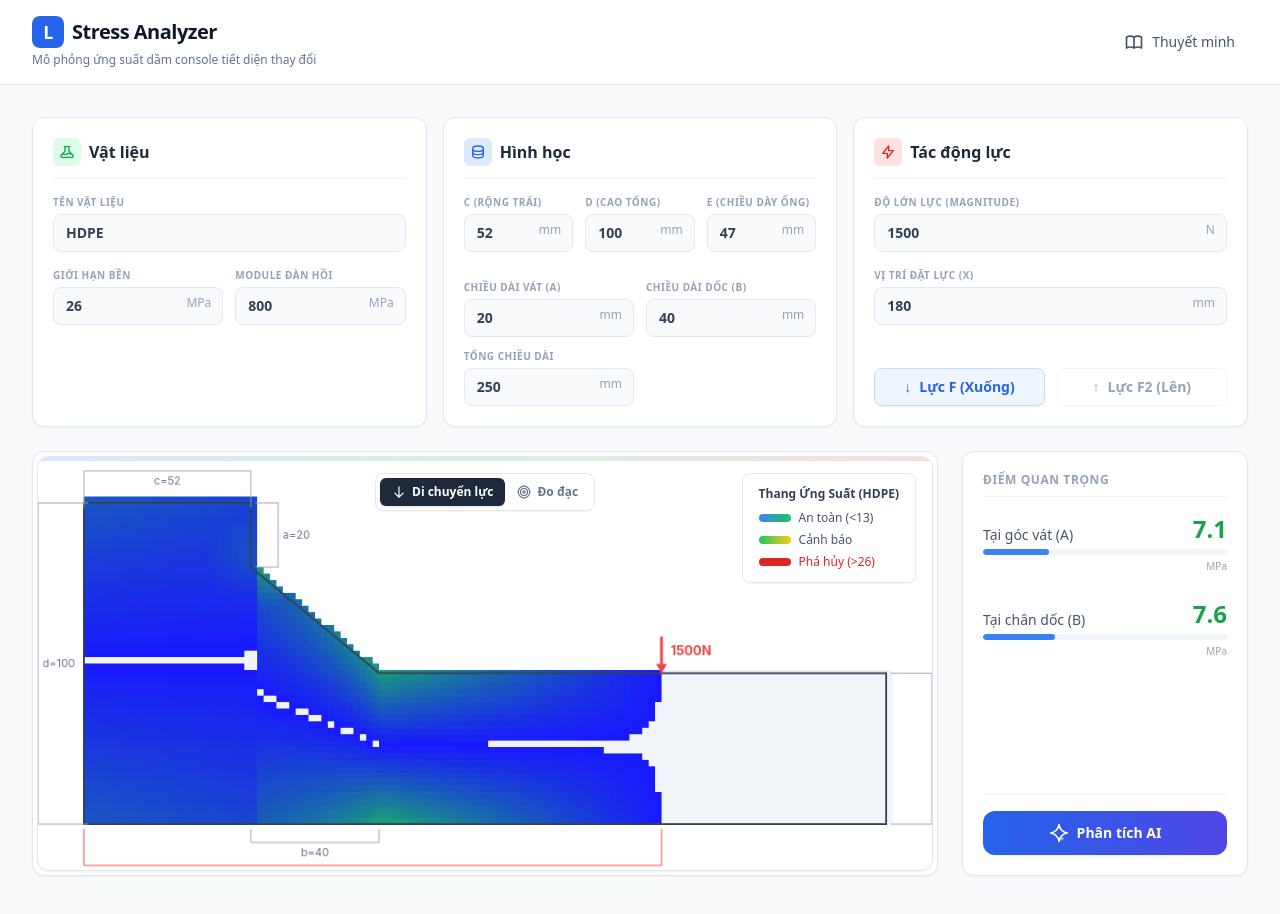
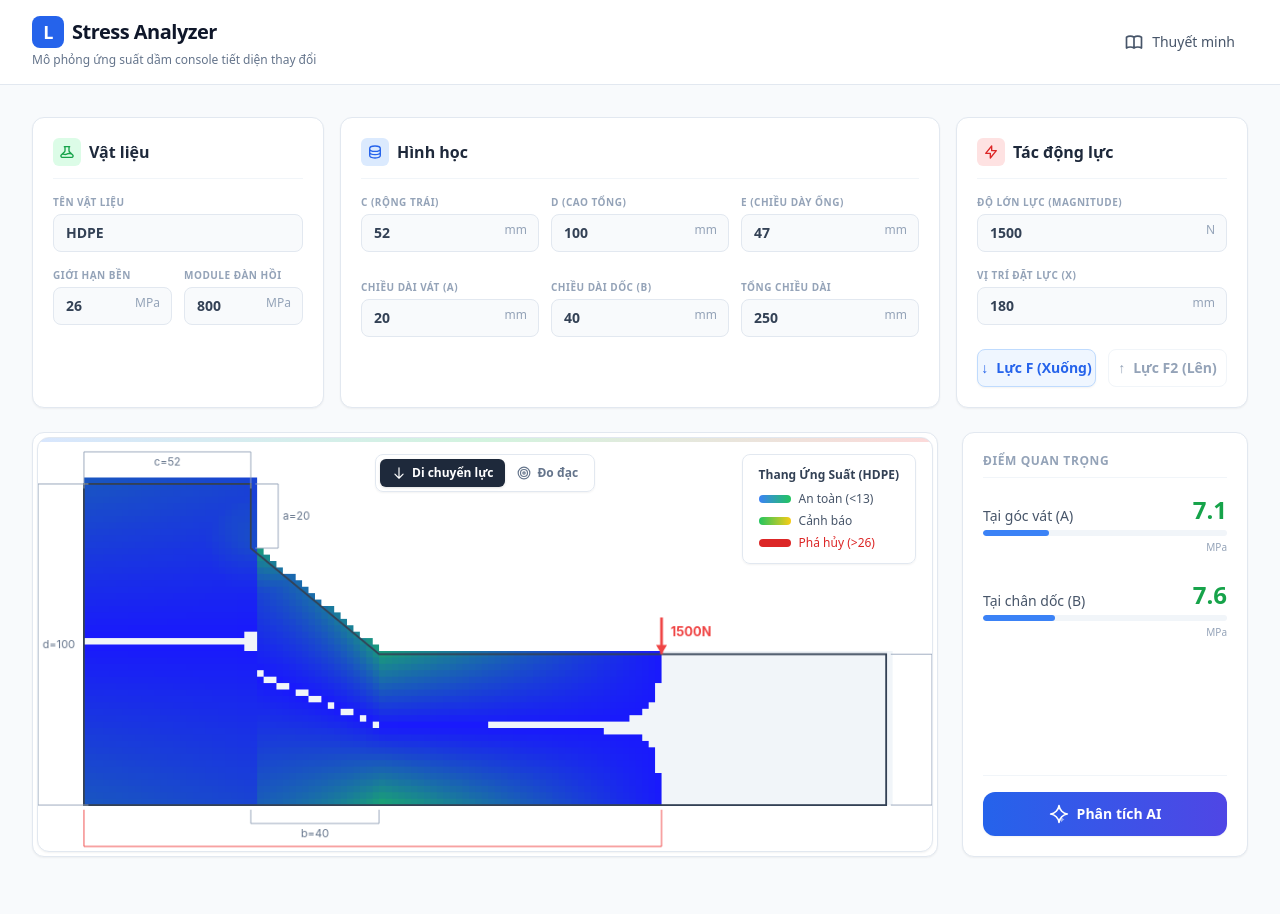
Before and after one commit to OceanHpCK/stress-analysis, a React (Vite) app: page / in a window 1280 px wide. Shown: the top 914 px of the page. Built offline with nearby package versions, Linux system fonts and the light colour scheme.

Commit message:
Improve layout: Geometry section spans 2 cols, align inputs in 3-column grid

```diff
--- a/components/Controls.tsx
+++ b/components/Controls.tsx
@@ -66,7 +66,7 @@ const Controls: React.FC<Props> = ({
   };
 
   return (
-    <div className="grid grid-cols-1 md:grid-cols-3 gap-4 mb-6">
+    <div className="grid grid-cols-1 md:grid-cols-4 gap-4 mb-6">
 
       {/* 1. Material Configuration */}
       <div className="bg-white p-5 rounded-xl border border-slate-200 shadow-sm flex flex-col gap-4">
@@ -96,8 +96,8 @@ const Controls: React.FC<Props> = ({
         </div>
       </div>
 
-      {/* 2. Geometry Configuration */}
-      <div className="bg-white p-5 rounded-xl border border-slate-200 shadow-sm flex flex-col gap-4">
+      {/* 2. Geometry Configuration - Chiếm 2 cột */}
+      <div className="md:col-span-2 bg-white p-5 rounded-xl border border-slate-200 shadow-sm flex flex-col gap-4">
         <div className="flex items-center gap-2 border-b border-slate-100 pb-3">
           <div className="p-1.5 bg-blue-100 rounded-md">
             <svg className="w-4 h-4 text-blue-600" fill="none" viewBox="0 0 24 24" stroke="currentColor">
@@ -112,7 +112,7 @@ const Controls: React.FC<Props> = ({
           <InputGroup label="d (Cao tổng)" value={dims.totalHeight} unit="mm" onChange={(v) => handleDimChange('totalHeight', v)} />
           <InputGroup label="e (Chiều dày ống)" value={dims.endHeight} unit="mm" onChange={(v) => handleDimChange('endHeight', v)} />
         </div>
-        <div className="grid grid-cols-2 gap-3">
+        <div className="grid grid-cols-3 gap-3">
           <InputGroup label="Chiều dài vát (a)" value={dims.a} unit="mm" onChange={(v) => handleDimChange('a', v)} />
           <InputGroup label="Chiều dài dốc (b)" value={dims.b} unit="mm" onChange={(v) => handleDimChange('b', v)} />
           <InputGroup label="Tổng chiều dài" value={dims.totalLength} unit="mm" onChange={(v) => handleDimChange('totalLength', v)} />
```
